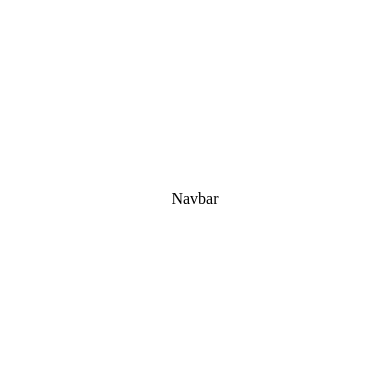
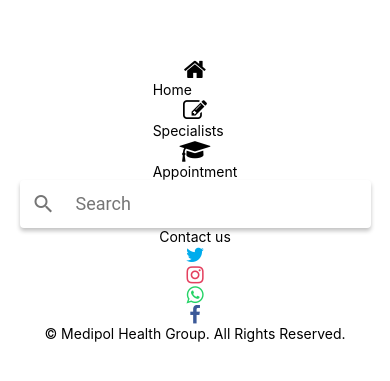
Before and after one commit to GSG-G10/Care-360, a React Native app in the folder client/: screen / in a window 390 px wide. Shown: the part 223-604 px from the top of the page. Built offline with nearby package versions, Linux system fonts and the light colour scheme.

Commit message:
component: structure Navabar cp

```diff
--- a/client/components/Navbar.js
+++ b/client/components/Navbar.js
@@ -1,12 +1,16 @@
 import React from 'react';
-import  Header  from './Header';
-import {  View,  StyleSheet } from 'react-native';
+import {  View,  StyleSheet,Text } from 'react-native';
+import { NavList, Search, Contact } from './ui';
+
 function Navbar() {
   return (
     <View style={styles.container}>
-        Navbar
+      <NavList />
+      <Search />
+      <Contact />
+      <Text>© Medipol Health Group. All Rights Reserved.</Text>
     </View>
-  )
+  );
 }
 const styles = StyleSheet.create({
     container: {
--- /dev/null
+++ b/client/components/ui/Contact.js
@@ -0,0 +1,20 @@
+import React from 'react'
+import { StyleSheet ,View,Text} from 'react-native';
+import { Icon } from 'react-native-elements';
+function Contact() {
+    return (<View>
+        <Text>Contact us</Text>
+         <View style={styles.socialMedia}>
+            <Icon name="twitter" type="font-awesome" color="#00aced" size={20} />
+            <Icon name="instagram" type="font-awesome" color="#e4405f" size={20} />
+            <Icon name="whatsapp" type="font-awesome" color="#25d366" size={20} />
+            <Icon name="facebook" type="font-awesome" color="#3b5998" size={20} />
+        </View>
+    </View>);
+}
+const styles = StyleSheet.create({
+  container: {},
+  socialMedia:{}
+});
+
+export default Contact
--- /dev/null
+++ b/client/components/ui/NavItem.js
@@ -0,0 +1,21 @@
+import React from 'react'
+import { Icon } from 'react-native-elements';
+import { View, StyleSheet, Text } from 'react-native';
+
+function NavItem({ icon, title, link }) {
+    return (
+        <View style={styles.container}>
+            <Icon name={icon} type='font-awesome' color='#000' fontSize={30} />
+            <View style={styles.textContainer}>
+                <Text style={styles.text}>{title}</Text>
+            </View>
+        </View>
+    )
+}
+const styles = StyleSheet.create({
+  container: {},
+  textContainer: {},
+    text: {},
+});
+
+export default NavItem
--- /dev/null
+++ b/client/components/ui/NavList.js
@@ -0,0 +1,40 @@
+import React from 'react'
+import {  View,  StyleSheet } from 'react-native';
+import NavItem from './NavItem';
+const NavListData =
+[
+    {
+        title: 'Home',
+        icon: 'home',
+        link: 'home',
+    },
+    {
+        title: 'Specialists',
+        icon: 'edit',
+        link: 'specialists',
+    },
+    {
+        title: 'Appointment',
+        icon: 'graduation-cap',
+        link: 'appointment',
+    },
+]
+function NavList() {
+    return (
+        <View style={styles.container}>
+            {
+                NavListData.map((item, index) => {
+                    return (
+                        <NavItem key={index} title={item.title} icon={item.icon} link={item.link} />
+                    )
+                })
+            }
+        </View>
+    )
+}
+
+const styles = StyleSheet.create({
+    container: {
+    }
+})
+export default NavList
--- /dev/null
+++ b/client/components/ui/Search.js
@@ -0,0 +1,22 @@
+import * as React from 'react';
+import { Searchbar } from 'react-native-paper';
+import { StyleSheet } from 'react-native';
+
+const Search = () => {
+  const [searchQuery, setSearchQuery] = React.useState('');
+
+  const onChangeSearch = (query) => setSearchQuery(query);
+
+  return (
+    <Searchbar
+      placeholder="Search"
+      onChangeText={onChangeSearch}
+      value={searchQuery}
+    />
+  );
+};
+const styles = StyleSheet.create({
+  container: {},
+});
+
+export default Search;
--- /dev/null
+++ b/client/components/ui/index.js
@@ -0,0 +1,3 @@
+export { default as NavList } from './NavList';
+export { default as Search } from './Search';
+export { default as Contact } from './Contact';
--- a/client/package.json
+++ b/client/package.json
@@ -20,8 +20,10 @@
     "react-dom": "17.0.1",
     "react-native": "0.64.3",
     "react-native-elements": "^3.4.2",
+    "react-native-paper": "^4.10.1",
     "react-native-safe-area-context": "3.3.2",
     "react-native-screens": "~3.8.0",
+    "react-native-vector-icons": "^9.0.0",
     "react-native-web": "0.17.1"
   },
   "devDependencies": {
```
